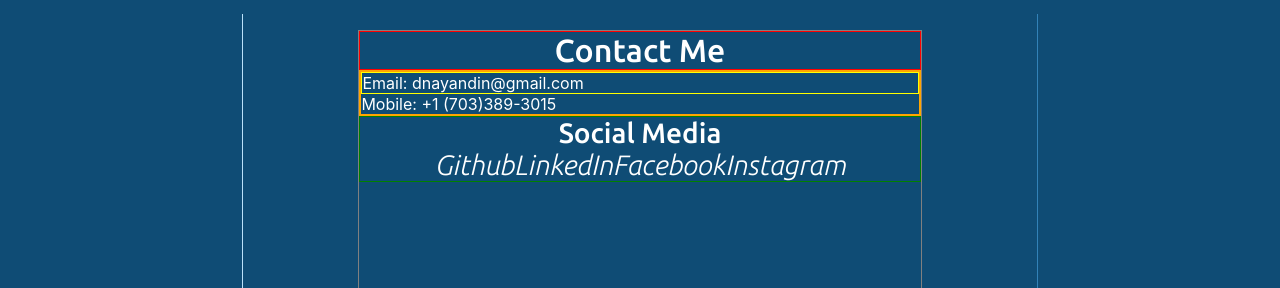
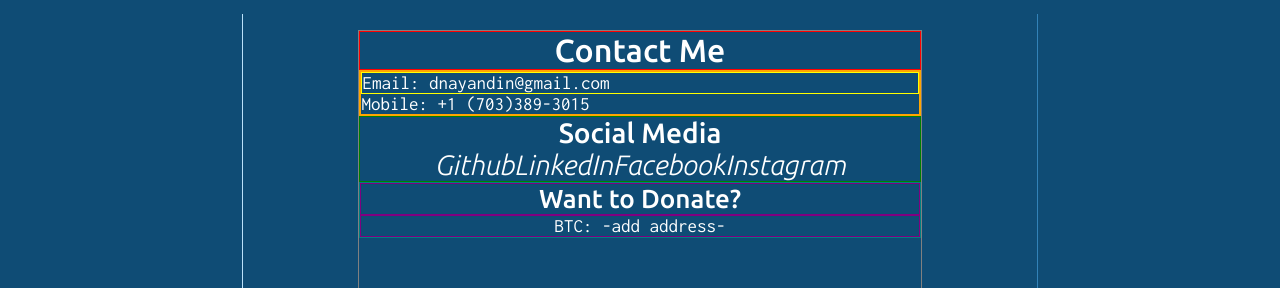
Before and after one commit to Nayandin77/lin-nayandin, a React (Create React App) app: page /contact in a window 1280 px wide. Shown: the part 147-435 px from the top of the page. Built offline with nearby package versions, Linux system fonts and the light colour scheme; no server answers.

Commit message:
Contact more modified

```diff
--- a/public/index.html
+++ b/public/index.html
@@ -24,6 +24,8 @@
       work correctly both with client-side routing and a non-root public URL.
       Learn how to configure a non-root public URL by running `npm run build`.
     -->
+    <!-- Font Awesome Kit -->
+    <script src="https://kit.fontawesome.com/afa7104cb0.js" crossorigin="anonymous"></script>
     <title>Validone</title>
   </head>
   <body>
--- a/src/components/Contact.js
+++ b/src/components/Contact.js
@@ -21,6 +21,7 @@ const Contact = () => {
                         Mobile: +1 (703)389-3015
                     </p>
                 </div>
+
                 <div className="contact-social-media-container">
                     <p>Social Media</p>
 
@@ -30,8 +31,16 @@ const Contact = () => {
                         <i>Facebook</i>
                         <i>Instagram</i>
                     </div>
+                </div>
 
+                <div className="contact-donate-container">
+                    <p className="contact-donate-title">Want to Donate?</p>
+
+                    <p className="contact-donate-list">
+                        BTC: -add address-
+                    </p>
                 </div>
+
             </div>
 
             <div className="item-contact-c"></div>
--- a/src/components/style/Contact.css
+++ b/src/components/style/Contact.css
@@ -7,6 +7,9 @@
 
 .contact-info {
     border: 2px solid orange;
+    font-family: 'Inconsolata';
+    font-weight: 400;
+    font-size: calc(3px + 2vmin);
 }
 
 .contact-email {
@@ -25,3 +28,23 @@
     font-size: calc(12px + 2vmin);
     text-align: center;
 }
+
+.contact-donate-container {
+    border: 1px solid teal;
+
+}
+
+.contact-donate-title {
+    border: 1px solid purple;
+    font-family: 'Ubuntu';
+    font-size: calc(10px + 2vmin);
+    text-align: center;
+}
+
+.contact-donate-list {
+    border: 1px solid purple;
+    font-family: 'Inconsolata';
+    font-weight: 400;
+    font-size: calc(3px + 2vmin);
+    text-align: center;
+}
```
Also changed, not shown: public/manifest.json.
